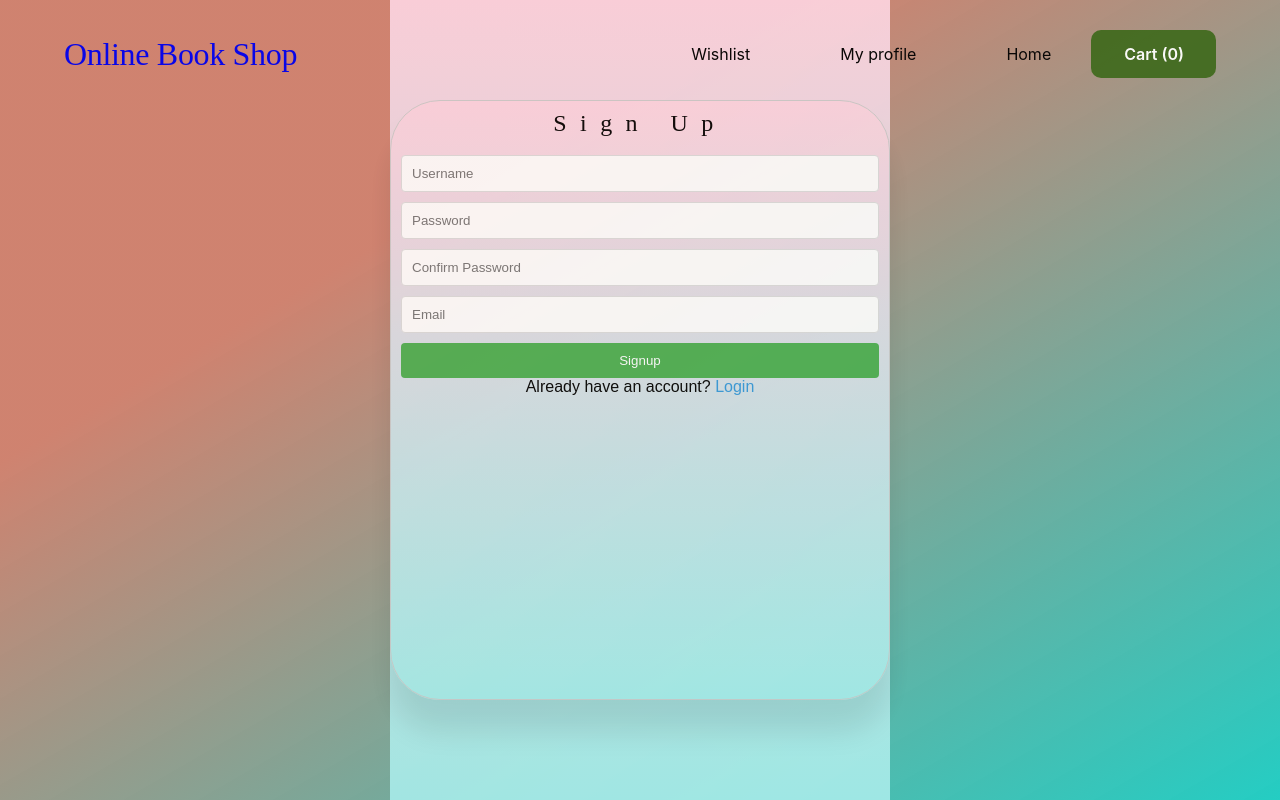
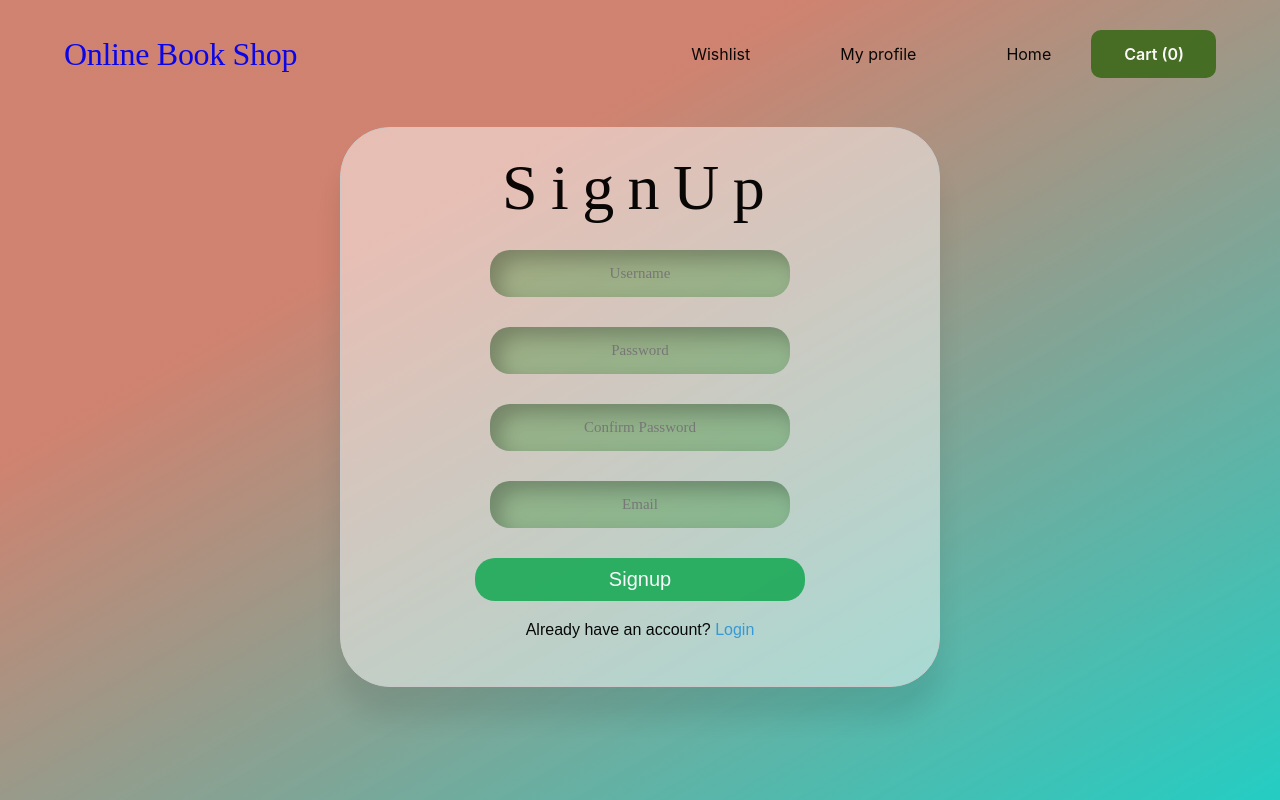
Before and after one commit to ReyhanehEstiri/online-shop, a React (Create React App) app: page /signup in a window 1280 px wide. Shown: the top 800 px of the page. Built offline with nearby package versions, Linux system fonts and the light colour scheme.

Commit message:
signupstyle

```diff
--- a/src/cssfile/login.css
+++ b/src/cssfile/login.css
@@ -36,7 +36,7 @@ body{
 
 body {
   background-image: linear-gradient(-225deg, #E3FDF5 0%, #FFE6FA 100%);
-  background-image: linear-gradient(to top, #a8edea 0%, #fed6e3 100%);
+  background-image: linear-gradient(-225deg, #E3FDF5 0%, #FFE6FA 100%);
   display: flex;
   align-items: center;
   justify-content: center;
@@ -78,7 +78,7 @@ form {
 
 .login-box {
     position: relative;
-    top:5rem;
+    top:1rem;
     margin-bottom: 10px;
     width: 500px;
     min-height: 470px;
@@ -87,8 +87,9 @@ form {
     margin: 2% auto;
     box-shadow: 0 30px 30px rgba(0, 0, 0, 0.1);
     padding: 2%;
-    background-image: linear-gradient(to top, #a8edea 0%, #fed6e3 100%);
-    border: 1px solid #ccc; /* Add this line to create a border around the form */
+    background: #FAFAF5;
+    background: rgba(255, 255, 255, 0.504);
+    border: 1px solid #ccc;
     border-radius: 50px;
     text-align: center;
     height: 10rem;
@@ -106,10 +107,10 @@ form {
     margin:15px auto;
     padding:15px;
     font-size: 15px;
-    fill: rgba(6, 72, 0, 0.21);
+    fill: rgba(228, 20, 20, 0.21);
     box-shadow: 10px 10px 20px 0px rgba(0, 0, 0, 0.25) inset;
-    background:rgba(0,0,0,0.2);
-    color:#064800;
+    background: rgba(4, 120, 2, 0.29);
+    color:#000000;
     border:0;
     border-radius: 20px;
     text-align: center;
--- a/src/cssfile/signup.css
+++ b/src/cssfile/signup.css
@@ -1,31 +1,24 @@
 .signup {
-    background-image: linear-gradient(-225deg, #E3FDF5 0%, #FFE6FA 100%);
-    background-image: linear-gradient(to top, #a8edea 0%, #fed6e3 100%);
-    display: flex;
-    align-items: center;
-    justify-content: center;
-    height: 100vh;
-    margin-bottom: 50rem;
-    background-attachment: fixed;
-    background-repeat: no-repeat;
-    font-family: 'Vibur', cursive;
-    font-family: 'Abel', sans-serif;
-    opacity: .95;
+  margin-bottom: 50rem;
   }
 
   .box {
-    width: 500px;
-
-    min-height: 600px;
+    position: relative;
+    top:1px;
+    margin-bottom: 10px;
+    width: 600px;
+    min-height: 470px;
     height: auto;
     border-radius: 5px;
     margin: 2% auto;
     box-shadow: 0 30px 30px rgba(0, 0, 0, 0.1);
     padding: 2%;
-    background-image: linear-gradient(to top, #a8edea 0%, #fed6e3 100%);
-    border: 1px solid #ccc; /* Add this line to create a border around the form */
+    background: #FAFAF5;
+    background: rgba(255, 255, 255, 0.504);
+    border: 1px solid #ccc;
     border-radius: 50px;
     text-align: center;
+    height: 35rem;
   }
   .box signup-button{
     background:#27ae60;
@@ -40,19 +33,34 @@
     border-radius: 20px;
 }
 
-  .welcome-heading {
-    font-size: 24px;
+  .signup-heading {
+    margin-top: 1rem;
+    color: #000;
     text-align: center;
-    margin-bottom: 20px;
+    font-feature-settings: 'clig' off, 'liga' off;
+    font-family: Newsreader;
+    font-size: 4rem;
+    font-style: normal;
+    font-weight: 400;
+    line-height: 100%; /* 4rem */
+    letter-spacing: 0.84rem;
   }
 
   input {
-    width: 100%;
-    padding: 10px;
-    margin-bottom: 10px;
-    box-sizing: border-box;
-    border: 1px solid #ddd;
-    border-radius: 4px;
+
+    display:block;
+    width:300px;
+    margin:30px auto;
+    padding:15px;
+    font-size: 15px;
+    fill: rgba(228, 20, 20, 0.21);
+    box-shadow: 10px 10px 20px 0px rgba(0, 0, 0, 0.25) inset;
+    background: rgba(4, 120, 2, 0.29);
+    color:#000000;
+    border:0;
+    border-radius: 20px;
+    text-align: center;
+    font-family: Newsreader;
   }
 
   .error-message {
@@ -61,13 +69,16 @@
   }
 
 .signup-button {
-    background-color: #4caf50;
-    color: #fff;
-    padding: 10px;
-    border: none;
-    border-radius: 4px;
-    cursor: pointer;
-    width: 100%;
+  background:#27ae60;
+  border:0;
+  color:#fff;
+  padding:10px;
+  font-size:20px;
+  width:330px;
+  margin:20px auto;
+  display:block;
+  cursor:pointer;
+  border-radius: 20px;
 }
 
   .signup-button:hover {
--- a/src/pages/profile.js
+++ b/src/pages/profile.js
@@ -3,7 +3,7 @@ import { Link, useNavigate } from 'react-router-dom';
 import '../cssfile/profile.css';
 import Login from './login';
 import Cookies from 'js-cookie';
-const BASE_URL = ' https://25ed-5-202-181-171.ngrok-free.app/api/v1/User/GetUserProfile'; // Replace with your actual backend URL
+const BASE_URL = ' https://25ed-5-202-181-171.ngrok-free.app/api/v1/User/GetUserProfile';
 
 function Profile() {
   const [user, setUser] = useState(null);
--- a/src/pages/signup.js
+++ b/src/pages/signup.js
@@ -58,7 +58,7 @@ function Signup() {
   return (
     <div className="signup">
       <div className="box">
-        <h1 className="welcome-heading">Sign Up</h1>
+        <h1 className="signup-heading">SignUp</h1>
         <input
           type="text"
           placeholder="Username"
```
